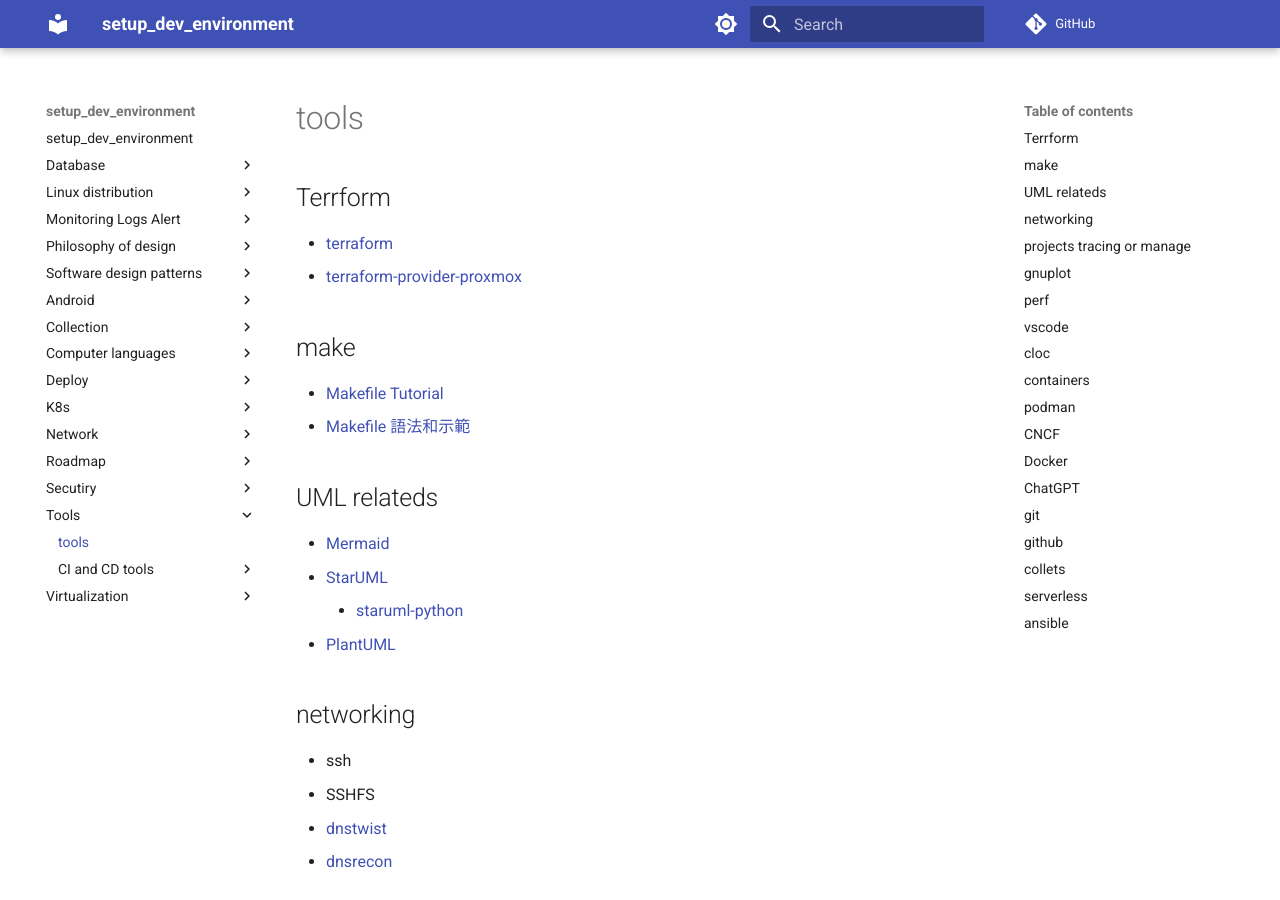
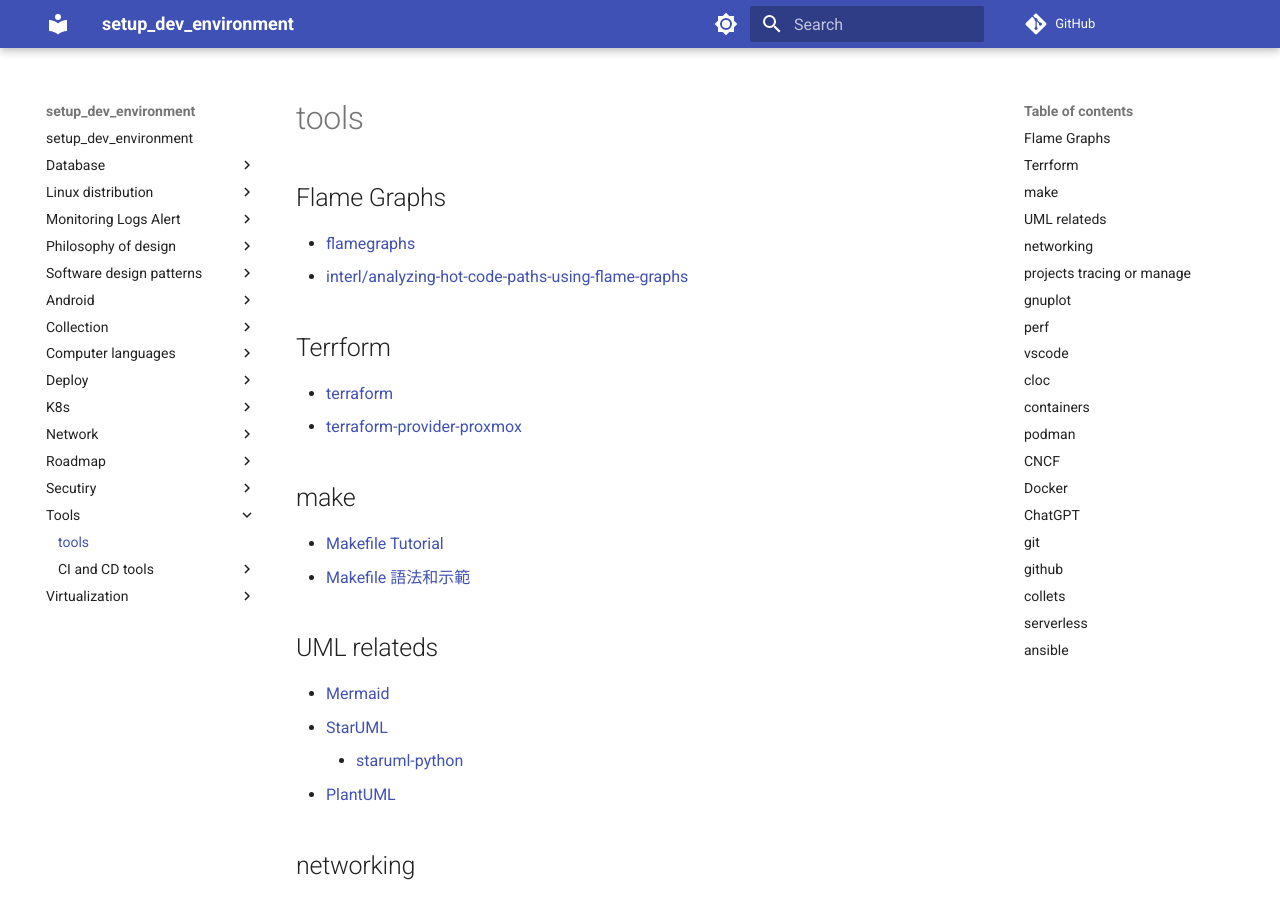
Before and after one commit to hong539/setup_dev_environment, an MkDocs documentation site: the page built from docs/tools/tools.md, in a window 1280 px wide and 900 px high. Built offline with MkDocs 1.6.1 and Material for MkDocs 9.7.7, drawn with Linux system fonts in a browser that asks for light colours; comment, search, counter and statistics services are not loaded.

Commit message:
[skip ci] update docs

```diff
--- a/docs/tools/tools.md
+++ b/docs/tools/tools.md
@@ -1,4 +1,9 @@
 # tools
+
+## Flame Graphs
+
+* [flamegraphs](https://www.brendangregg.com/flamegraphs.html)
+* [interl/analyzing-hot-code-paths-using-flame-graphs](https://www.intel.com/content/www/us/en/docs/vtune-profiler/cookbook/2023-0/analyzing-hot-code-paths-using-flame-graphs.html)
 
 ## Terrform
 
```
Also changed, not shown: docs/Linux_distribution/Vyos/vyos.md (added, +6 -0 lines).
